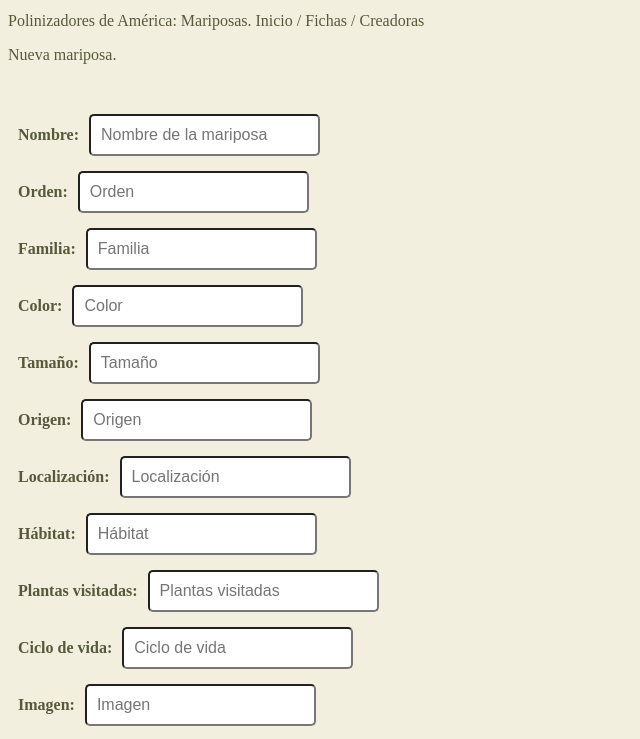
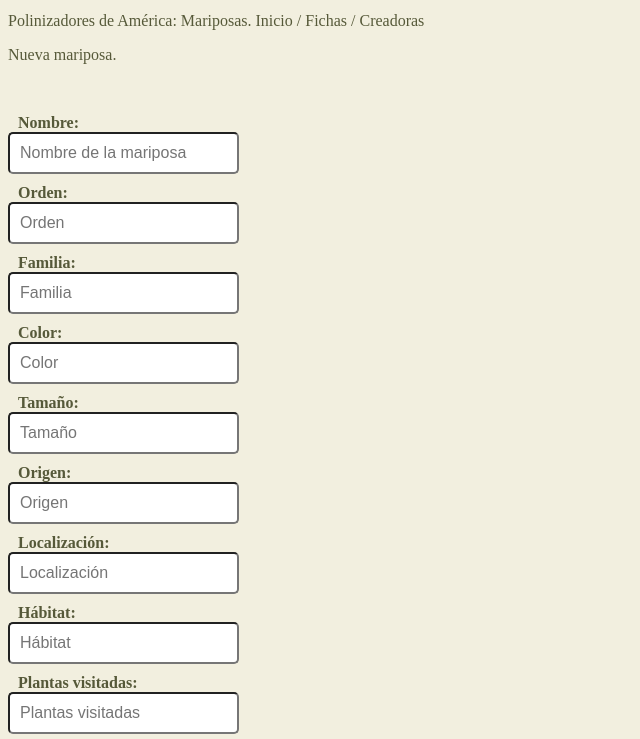
Before and after one commit to irinatiron/polinizadores-america-mariposas, a React (Vite) app: page /new-butterfly in a window 1280 px wide. Shown: the part 360-1099 px from the top of the page, without its empty margins (0-640 px from the left). Built offline with nearby package versions, Linux system fonts and the light colour scheme; a web font is replaced by a local one.

Commit message:
fix: form labels to match input IDs and improve form styling with CSS (#5)

```diff
--- a/src/components/Form.css
+++ b/src/components/Form.css
@@ -5,12 +5,13 @@ label {
     margin: 5px 10px 5px;
     font-weight: bold;
 }
-input[type="text"],
-input[type="url"] {
+input {
     padding: 10px;
     margin-bottom: 15px;
     border-radius: 5px;
     font-size: 1em;
+    display: block;
+    margin-bottom: 10px;
 }
 button[type="submit"] {
     padding: 10px 15px;
--- a/src/components/Form.jsx
+++ b/src/components/Form.jsx
@@ -4,41 +4,41 @@ const Form = () => {
   return (
     <>
       <form>
-        <label htmlFor="name">Nombre:</label>
-        <input type="text" id="input-name" name="name" placeholder="Nombre de la mariposa" required></input><br></br>
+        <label htmlFor="input-name">Nombre:</label>
+        <input type="text" id="input-name" name="name" placeholder="Nombre de la mariposa" required></input>
 
-        <label htmlFor="order">Orden:</label>
-        <input type="text" id="input-order" name="order" placeholder="Orden" required></input><br></br>
+        <label htmlFor="input-order">Orden:</label>
+        <input type="text" id="input-order" name="order" placeholder="Orden" required></input>
 
-        <label htmlFor="family">Familia:</label>
-        <input type="text" id="input-family" name="family" placeholder="Familia" required></input><br></br>
+        <label htmlFor="input-family">Familia:</label>
+        <input type="text" id="input-family" name="family" placeholder="Familia" required></input>
 
-        <label htmlFor="color">Color:</label>
-        <input type="text" id="input-color" name="color" placeholder="Color"></input><br></br>
+        <label htmlFor="input-color">Color:</label>
+        <input type="text" id="input-color" name="color" placeholder="Color"></input>
 
-        <label htmlFor="size">Tamaño:</label>
-        <input type="text" id="input-size" name="size" placeholder="Tamaño"></input><br></br>
+        <label htmlFor="input-size">Tamaño:</label>
+        <input type="text" id="input-size" name="size" placeholder="Tamaño"></input>
 
-        <label htmlFor="origin">Origen:</label>
-        <input type="text" id="input-origin" name="origin" placeholder="Origen"></input><br></br>
+        <label htmlFor="input-origin">Origen:</label>
+        <input type="text" id="input-origin" name="origin" placeholder="Origen"></input>
 
-        <label htmlFor="location">Localización:</label>
-        <input type="text" id="input-location" name="location" placeholder="Localización"></input><br></br>
+        <label htmlFor="input-location">Localización:</label>
+        <input type="text" id="input-location" name="location" placeholder="Localización"></input>
 
-        <label htmlFor="habitat">Hábitat:</label>
-        <input type="text" id="input-habitat" name="habitat" placeholder="Hábitat"></input><br></br>
+        <label htmlFor="input-habitat">Hábitat:</label>
+        <input type="text" id="input-habitat" name="habitat" placeholder="Hábitat"></input>
 
-        <label htmlFor="plants">Plantas visitadas:</label>
-        <input type="text" id="input-plants" name="plants" placeholder="Plantas visitadas"></input><br></br>
+        <label htmlFor="input-plants">Plantas visitadas:</label>
+        <input type="text" id="input-plants" name="plants" placeholder="Plantas visitadas"></input>
 
-        <label htmlFor="cycle">Ciclo de vida:</label>
-        <input type="text" id="input-cycle" name="cycle" placeholder="Ciclo de vida"></input><br></br>
+        <label htmlFor="input-cycle">Ciclo de vida:</label>
+        <input type="text" id="input-cycle" name="cycle" placeholder="Ciclo de vida"></input>
 
-        <label htmlFor="img">Imagen:</label>
-        <input type="url" id="input-img" name="img" placeholder="Imagen"></input><br></br>
+        <label htmlFor="input-img">Imagen:</label>
+        <input type="url" id="input-img" name="img" placeholder="Imagen"></input>
 
-        <label htmlFor="fenology">Fenología:</label>
-        <input type="text" id="input-fenology" name="fenology" placeholder="Fenología"></input><br></br>
+        <label htmlFor="input-fenology">Fenología:</label>
+        <input type="text" id="input-fenology" name="fenology" placeholder="Fenología"></input>
 
         <button type="submit">Enviar</button>
       </form>
```
